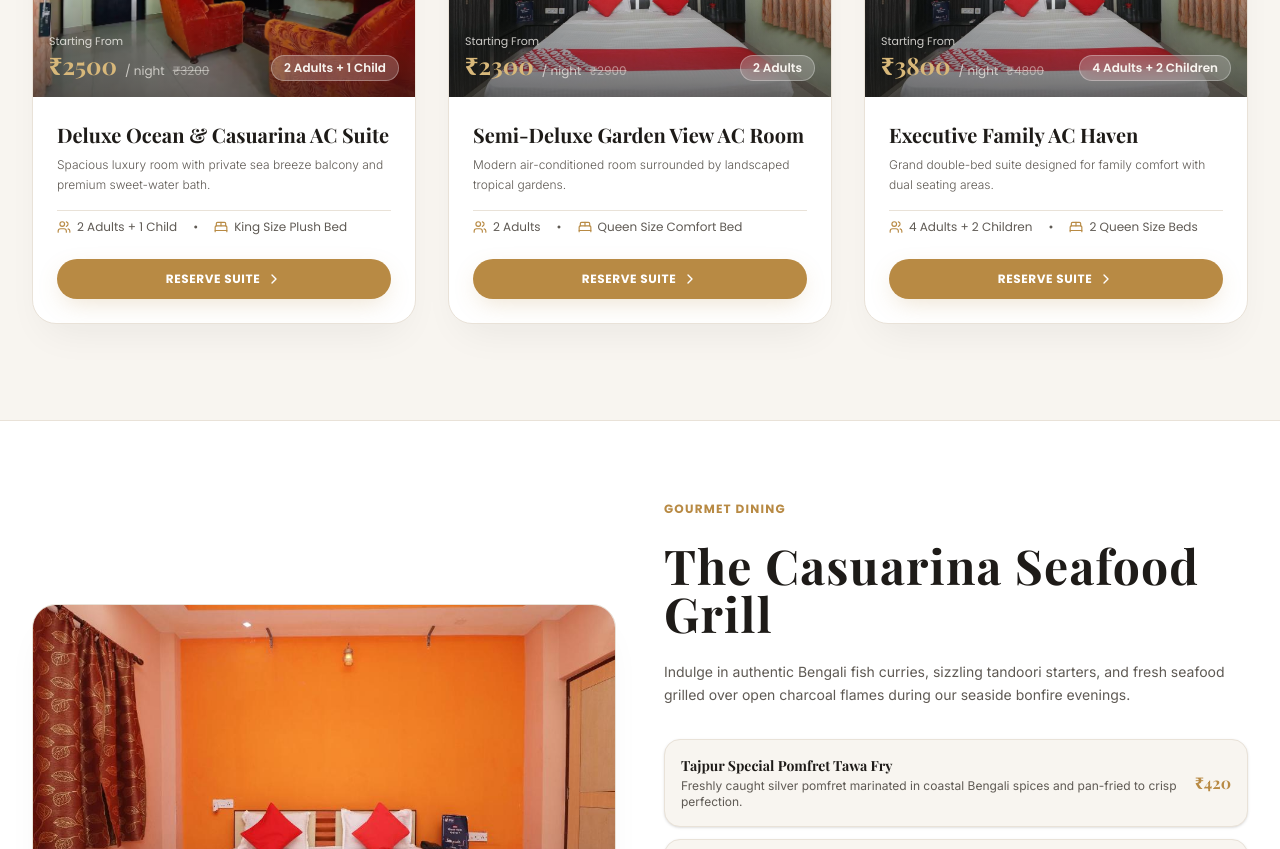
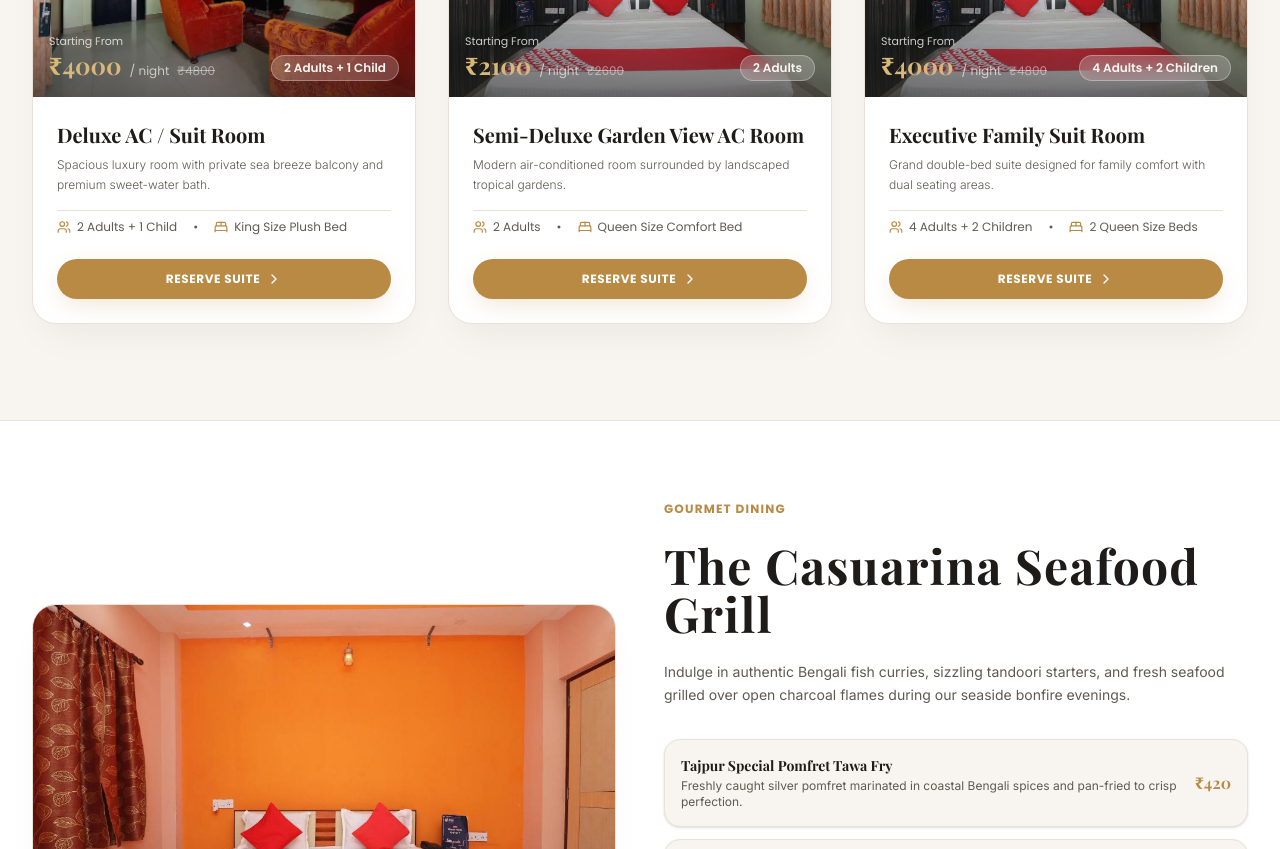
Before and after one commit to rohitkumarbera/sagarkinare, a React (Vite) app: page /#/ in a window 1280 px wide. Shown: the part 2780-3629 px from the top of the page. Built offline with nearby package versions, Linux system fonts and the light colour scheme; a web font is replaced by a local one.

Commit message:
Update room rent rates across website to Standard: ₹2100, Semi Deluxe: ₹2100, Suit/Deluxe: ₹4000

```diff
--- a/src/components/AIConcierge.tsx
+++ b/src/components/AIConcierge.tsx
@@ -94,7 +94,7 @@
       let actions: { label: string; action: string }[] | undefined = undefined;
 
       if (lower.includes('tariff') || lower.includes('price') || lower.includes('room') || lower.includes('suite') || lower.includes('tariffs') || lower.includes('book')) {
-        replyText = `Our luxury accommodations feature 4 distinct suite categories:\n\n• Deluxe AC Double Bed Suite — ₹2,800/night\n• Executive Family Suite (4 Pax) — ₹3,800/night\n• Super Deluxe Sea Breeze Suite — ₹3,200/night\n• Standard Non-AC Cottage — ₹1,800/night\n\nAll suites include guaranteed 100% sweet groundwater showers, complimentary breakfast, high-speed Wi-Fi, and 24/7 room service.`;
+        replyText = `Our luxury accommodations tariff rates:\n\n• Standard Room — ₹2,100/night\n• Semi-Deluxe AC Room — ₹2,100/night\n• Suit Room / Deluxe AC Room — ₹4,000/night\n• Executive Family Suit Room — ₹4,000/night\n\nAll suites include guaranteed 100% sweet groundwater showers, complimentary breakfast, high-speed Wi-Fi, and 24/7 power backup.`;
         actions = [
           { label: 'Book Your Stay Now', action: 'book-now' },
           { label: '🌊 Sweet Water Details', action: 'sweetwater' },
--- a/src/data/resortData.ts
+++ b/src/data/resortData.ts
@@ -146,11 +146,11 @@
 export const ROOMS: Room[] = [
   {
     id: "deluxe-ac",
-    name: "Deluxe Ocean & Casuarina AC Suite",
+    name: "Deluxe AC / Suit Room",
     subtitle: "Sanctuary of Coastal Luxury",
     tagline: "Spacious luxury room with private sea breeze balcony and premium sweet-water bath.",
-    price: 2500,
-    originalPrice: 3200,
+    price: 4000,
+    originalPrice: 4800,
     capacity: "2 Adults + 1 Child",
     bedType: "King Size Plush Bed",
     size: "380 sq ft",
@@ -182,8 +182,8 @@
     name: "Semi-Deluxe Garden View AC Room",
     subtitle: "Elegance Meets Nature",
     tagline: "Modern air-conditioned room surrounded by landscaped tropical gardens.",
-    price: 2300,
-    originalPrice: 2900,
+    price: 2100,
+    originalPrice: 2600,
     capacity: "2 Adults",
     bedType: "Queen Size Comfort Bed",
     size: "320 sq ft",
@@ -210,10 +210,10 @@
   },
   {
     id: "executive-family-suite",
-    name: "Executive Family AC Haven",
+    name: "Executive Family Suit Room",
     subtitle: "Ultimate Space for Loved Ones",
     tagline: "Grand double-bed suite designed for family comfort with dual seating areas.",
-    price: 3800,
+    price: 4000,
     originalPrice: 4800,
     capacity: "4 Adults + 2 Children",
     bedType: "2 Queen Size Beds",
@@ -241,7 +241,7 @@
   },
   {
     id: "standard-non-ac",
-    name: "Standard Pine View Cottage Room",
+    name: "Standard Cottage Room",
     subtitle: "Cozy Beach Retreat",
     tagline: "Eco-chic standard room nestled next to the casuarina forest trail.",
     price: 2100,
```
